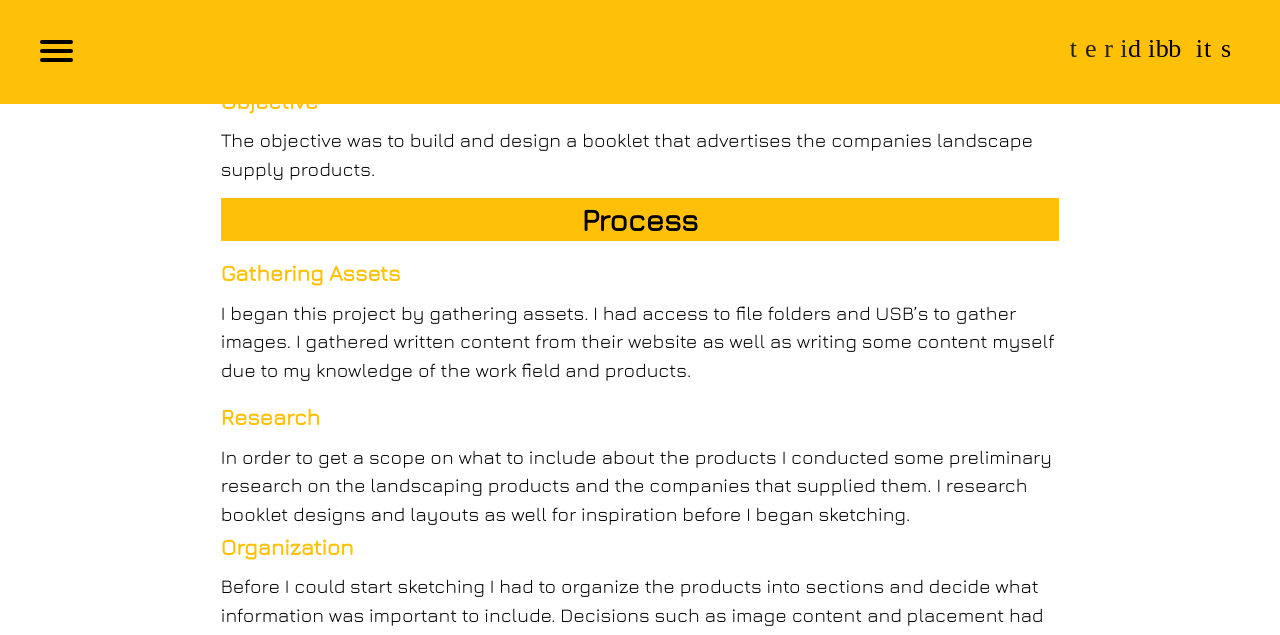
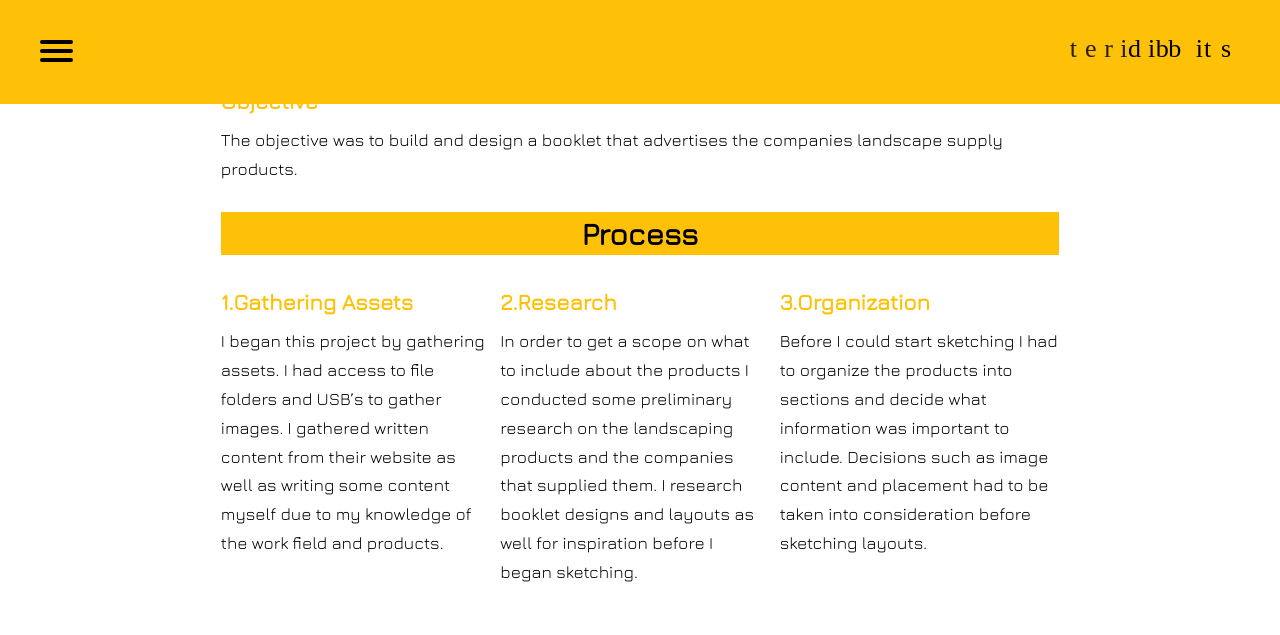
Before and after one commit to TeriDibbits/teridibbits.ca, a Jekyll site: the page built from pages/booklet.html, in a window 1280 px wide and 1400 px high, scrolled down 835 px. Shown: the top 635 px of the window. Built offline with Jekyll 4.4.1, drawn with Linux system fonts in a browser that asks for light colours; some of the changed text lies outside the part shown.

Commit message:
added images and organized content
on both UI design page and booklet

```diff
--- a/pages/booklet.html
+++ b/pages/booklet.html
@@ -7,21 +7,32 @@ banner_img: banner-bookletdesign.jpg
     <h1 class="section-header gutter island-1-2 push-0">Dibbits Excavating and Landscape Supply Booklet Design</h1>
     <div class="island content">
       <h3 class="push-1-4">Objective</h3>
-      <p class="push-1-2" itemprop="description">The objective was to build and design a booklet that advertises the companies landscape supply products.</p>
+      <p class="push milli" itemprop="description">The objective was to build and design a booklet that advertises the companies landscape supply products.</p>
 
-      <h2 class="push-1-2 section-header">Process</h2>
-      <h3 class="push-1-4">Gathering Assets</h3>
-      <p class="push-1-2" itemprop="description">I began this project by gathering assets. I had access to file folders and USB’s to gather images. I gathered written content from their website as well as writing some content myself due to my knowledge of the work field and products.</p>
-      <h3 class="push-1-4">Research</h3>
-      <p>In order to get a scope on what to include about the products I conducted some preliminary research on the landscaping products and the companies that supplied them. I research booklet designs and layouts as well for inspiration before I began sketching.</p>
-      <h3 class="push-1-4">Organization</h3>
-      <p class="push-1-2">Before I could start sketching I had to organize the products into sections and decide what information was important to include. Decisions such as image content and placement had to be taken into consideration before sketching layouts.</p>
+      <h2 class="push section-header">Process</h2>
+      <div class="grid push">
+        <div class="unit xs-1 s-1 m-1-3 l-1-3 xl-1-3 pad-right">
+          <h3 class="push-1-4">1.Gathering Assets</h3>
+          <p class="push-1-2 milli" itemprop="description">I began this project by gathering assets. I had access to file folders and USB’s to gather images. I gathered written content from their website as well as writing some content myself due to my knowledge of the work field and products.</p>
+        </div>
+        <div class="unit xs-1 s-1 m-1-3 l-1-3 xl-1-3 pad-right">
+          <h3 class="push-1-4">2.Research</h3>
+          <p class="push-1-2 milli" itemprop="description">In order to get a scope on what to include about the products I conducted some preliminary research on the landscaping products and the companies that supplied them. I research booklet designs and layouts as well for inspiration before I began sketching.</p>
+        </div>
+        <div class="unit xs-1 s-1 m-1-3 l-1-3 xl-1-3">
+          <h3 class="push-1-4">3.Organization</h3>
+          <p class="push-1-2 milli" itemprop="description">Before I could start sketching I had to organize the products into sections and decide what information was important to include. Decisions such as image content and placement had to be taken into consideration before sketching layouts.</p>
+        </div>
+      </div>
 
-      <h3 class="push-1-4">Sketches</h3>
+      <h3 class="push-1-4">4.Sketching</h3>
       <div>
         <img itemprop="image" class="work-img" src="{{site.baseurl}}/images/booklet-sketch.jpg" alt="">
       </div>
-      <h3 class="push-1-4">Photography</h3>
-      <p class="push-1-4">The photography consists of suppliers’ product shots and the clients job photos. I had access to their landscape yard so I could photograph products that needed photos. Products that are sold by the yard, such as mulch and aggregates, needed a unique way to be displayed in the booklet that didn’t confine the product shot in a square. I took advantage of the opportunity to shoot my own photography and set up the products in small piles so the size and colour can be compared.</p>
+      <h3 class="push-1-4">5.Photography</h3>
+      <p class="push-1-4 milli">The photography consists of suppliers’ product shots and the clients job photos. I had access to their landscape yard so I could photograph products that needed photos. Products that are sold by the yard, such as mulch and aggregates, needed a unique way to be displayed in the booklet that didn’t confine the product shot in a square. I took advantage of the opportunity to shoot my own photography and set up the products in small piles so the size and colour can be compared.</p>
+      <div>
+        <img itemprop="image" class="work-img" src="{{site.baseurl}}/images/dibbits-photography.jpg" alt="">
+      </div>
     </div>
   </main>
```
Also changed, not shown: pages/campaign.html (+4 -4 lines), pages/uidesign.html (+21 -10 lines), images/dibbits-photography.jpg (added).
